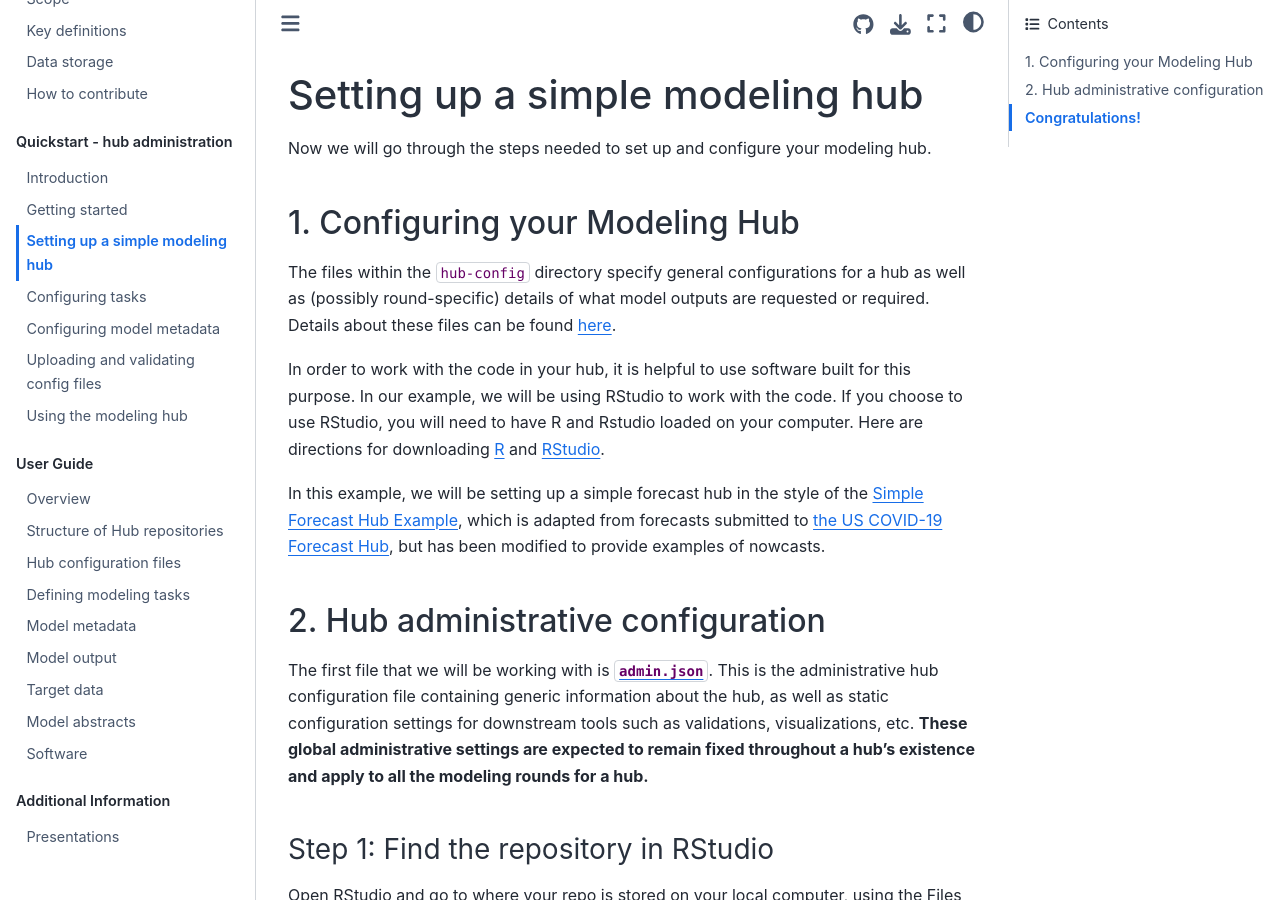
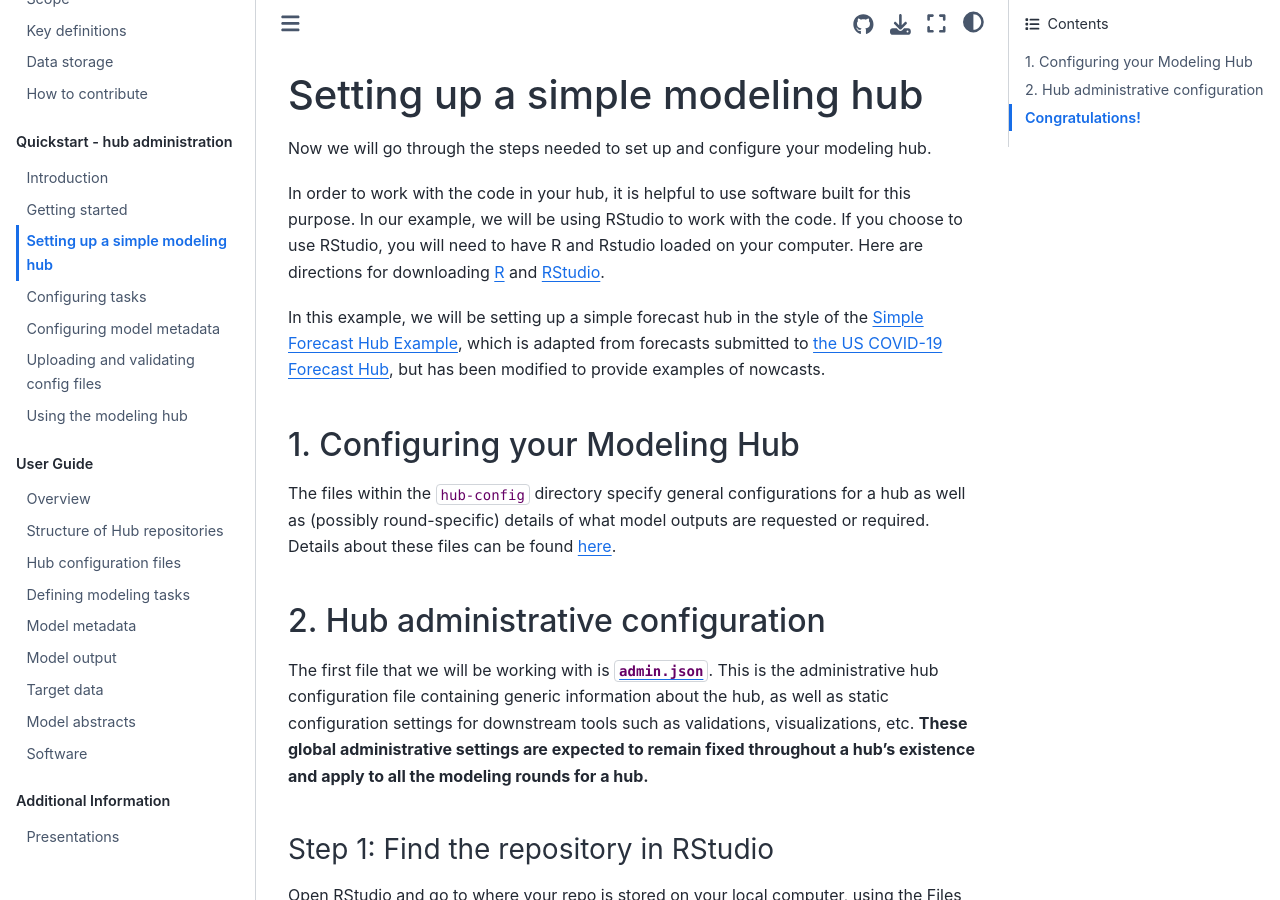
Before and after one commit to hubverse-org/hubDocs, a Sphinx documentation site: the page built from docs/source/quickstart-hub-admin/setting-up.md, in a window 1280 px wide and 900 px high. Built offline with Sphinx 7.4.7 and the Sphinx Book theme 1.1.4, drawn with Linux system fonts in a browser that asks for light colours.

Commit message:
minor change in documentation

```diff
--- a/docs/source/quickstart-hub-admin/setting-up.md
+++ b/docs/source/quickstart-hub-admin/setting-up.md
@@ -2,13 +2,13 @@
 
 Now we will go through the steps needed to set up and configure your modeling hub.
 
+In order to work with the code in your hub, it is helpful to use software built for this purpose. In our example, we will be using RStudio to work with the code. If you choose to use RStudio, you will need to have R and Rstudio loaded on your computer. Here are directions for downloading  [R](https://cran.rstudio.com/) and [RStudio](https://posit.co/download/rstudio-desktop/).
+
+In this example, we will be setting up a simple forecast hub in the style of the [Simple Forecast Hub Example](https://github.com/Infectious-Disease-Modeling-Hubs/example-simple-forecast-hub), which is adapted from forecasts submitted to [the US COVID-19 Forecast Hub](https://github.com/reichlab/covid19-forecast-hub), but has been modified to provide examples of nowcasts.
+
 ## 1. Configuring your Modeling Hub
 
 The files within the `hub-config` directory specify general configurations for a hub as well as (possibly round-specific) details of what model outputs are requested or required. Details about these files can be found [here](../user-guide/hub-config.md).
-
-In order to work with the code in your hub, it is helpful to use software built for this purpose. In our example, we will be using RStudio to work with the code. If you choose to use RStudio, you will need to have R and Rstudio loaded on your computer. Here are directions for downloading  [R](https://cran.rstudio.com/) and [RStudio](https://posit.co/download/rstudio-desktop/).
-
-In this example, we will be setting up a simple forecast hub in the style of the [Simple Forecast Hub Example](https://github.com/Infectious-Disease-Modeling-Hubs/example-simple-forecast-hub), which is adapted from forecasts submitted to [the US COVID-19 Forecast Hub](https://github.com/reichlab/covid19-forecast-hub), but has been modified to provide examples of nowcasts.
 
 ## 2. Hub administrative configuration
 
```
